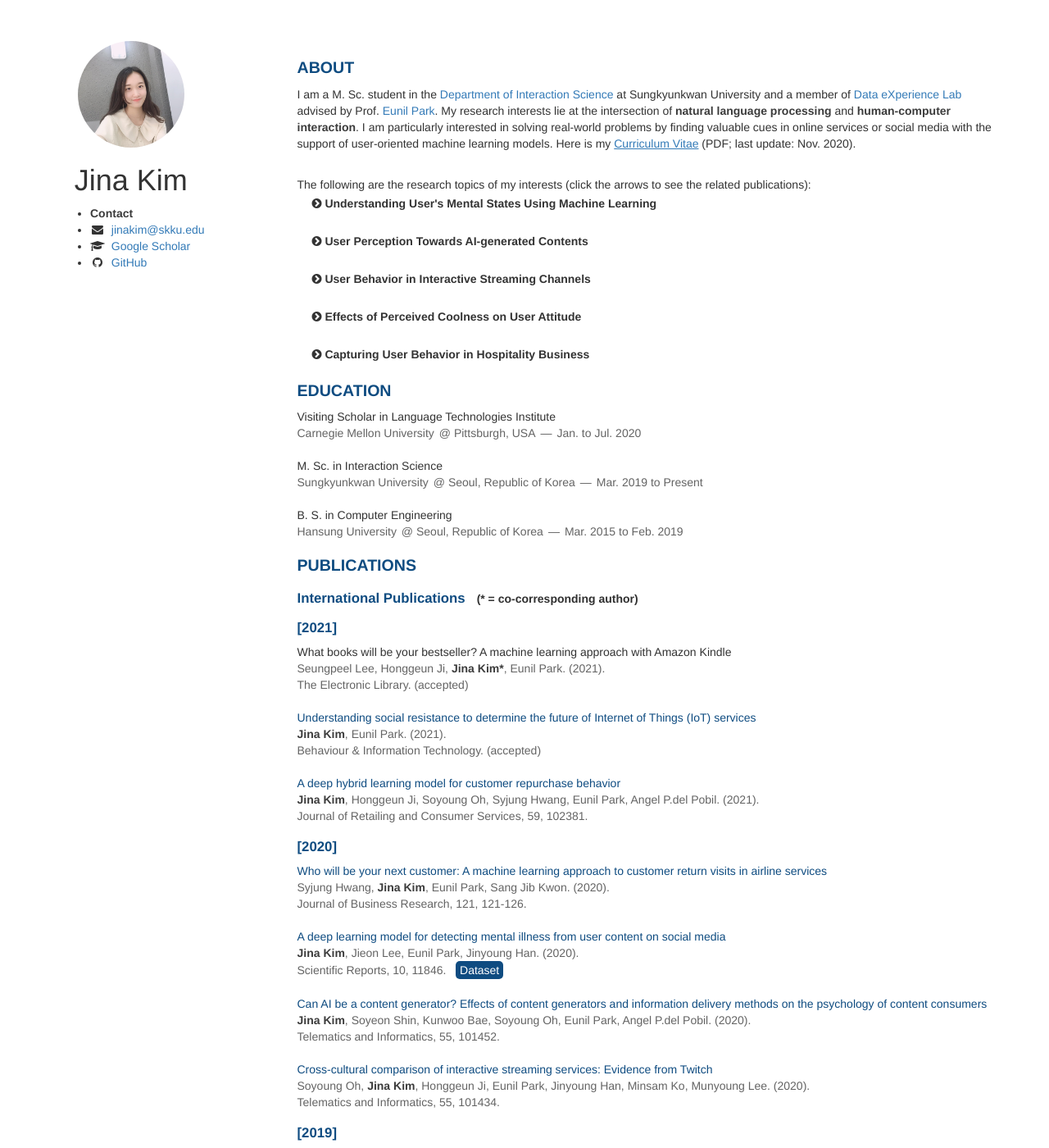
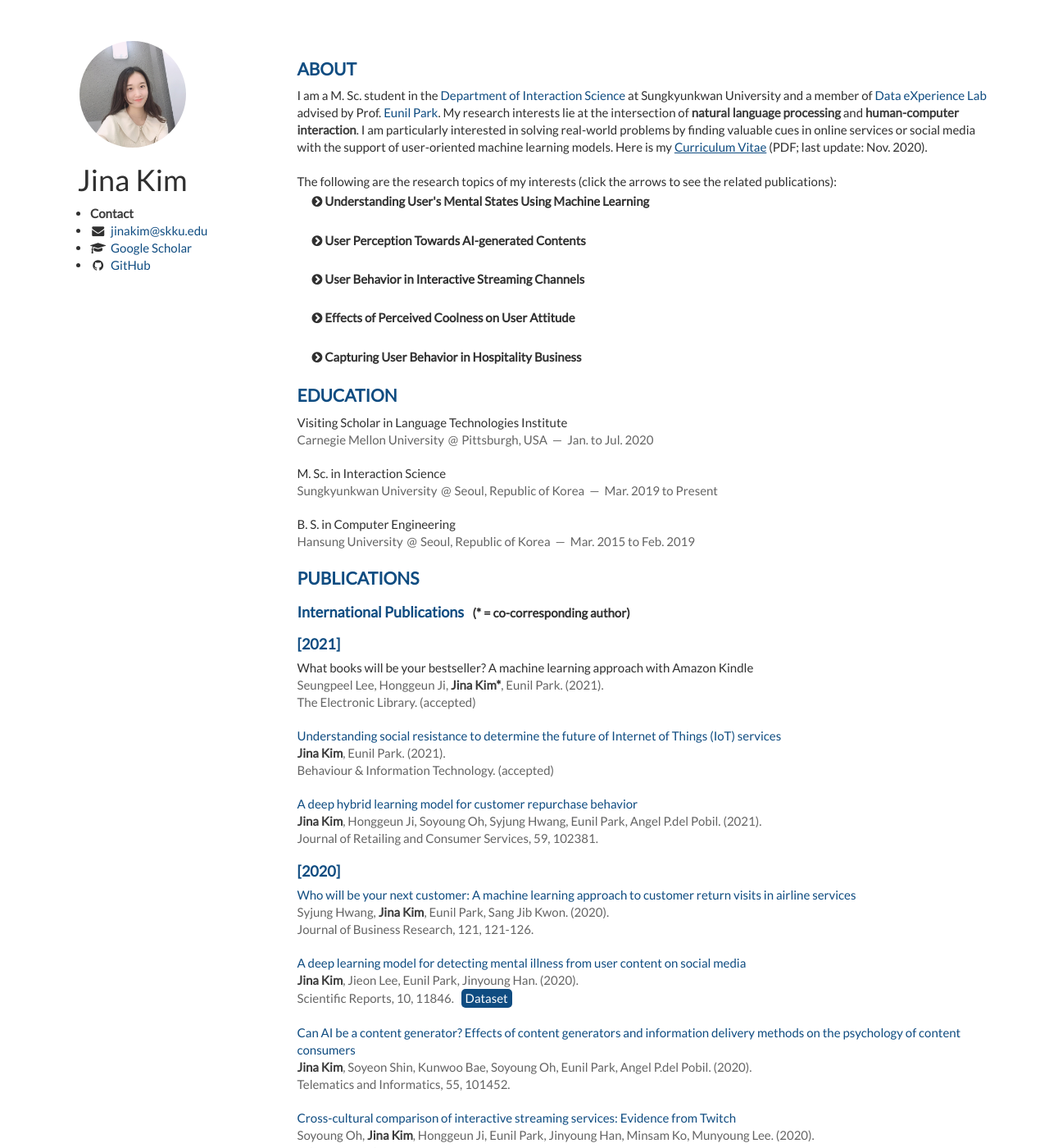
Before and after one commit to Jina-Kim/Jina-Kim.github.io, a Jekyll site: the page built from index.html, in a window 1280 px wide and 1400 px high. Shown: the whole window at 82% size. Built offline with Jekyll 4.4.1, drawn with Linux system fonts in a browser that asks for light colours; nearby versions of some CDN libraries; the list of posts is cut into pages by our own code.

Commit message:
Update css

```diff
--- a/_layouts/layout.html
+++ b/_layouts/layout.html
@@ -9,8 +9,9 @@
     <meta name="viewport" content="width=device-width, initial-scale=1, maximum-scale=1">
 
     <link href="https://fonts.googleapis.com/css?family=Lato|Open+Sans|Source+Sans+Pro&display=swap" rel="stylesheet">
+    <link rel="stylesheet" href="{{ site.website_full }}static/css/bootstrap.min.css">
     <link rel="stylesheet" href="{{ site.website_full }}static/css/layout.css">
-    <link rel="stylesheet" href="{{ site.website_full }}static/css/bootstrap.min.css">
+    <link rel="stylesheet" href="{{ site.website_full }}static/css/main.css">
     <link rel="stylesheet" href="//maxcdn.bootstrapcdn.com/font-awesome/4.4.0/css/font-awesome.min.css">
 
     <!--[if lt IE 9]>
--- a/_layouts/projects.html
+++ b/_layouts/projects.html
@@ -9,9 +9,9 @@
     <meta name="viewport" content="width=device-width, initial-scale=1, maximum-scale=1">
 
     <link href="https://fonts.googleapis.com/css?family=Lato|Open+Sans|Source+Sans+Pro&display=swap" rel="stylesheet">
-    <link rel="stylesheet" href="{{ site.website_full }}static/css/base.css">
-    <link rel="stylesheet" href="{{ site.website_full }}static/css/skeleton.css">
+    <link rel="stylesheet" href="{{ site.website_full }}static/css/bootstrap.min.css">
     <link rel="stylesheet" href="{{ site.website_full }}static/css/layout.css">
+    <link rel="stylesheet" href="{{ site.website_full }}static/css/main.css">
     <link rel="stylesheet" href="//maxcdn.bootstrapcdn.com/font-awesome/4.4.0/css/font-awesome.min.css">
 
     <!--[if lt IE 9]>
--- /dev/null
+++ b/static/css/main.css
@@ -0,0 +1,235 @@
+body {
+    font-family: "Lato", "Open Sans", sans-serif;
+    font-size: 15px;
+    line-height: 21px;
+    color: rgb(48, 48, 48);
+}
+
+.container {
+    margin-top: 50px;
+}
+
+.me {
+    width: 130px;
+    height: 130px;
+    border-radius: 70px;
+    -webkit-border-radius: 70px;
+    -moz-border-radius: 70px;
+    display: block;
+    margin-bottom: 20px;
+    margin-left: auto;
+    margin-right: auto;
+}
+
+.author_img {
+    display: inline-block;
+    width: 100px;
+    height: 100px;
+    overflow: hidden;
+    border-radius: 50px;
+    -webkit-border-radius: 50px;
+    -moz-border-radius: 50px;
+    margin-bottom: 10px;
+}
+
+.project_image {
+    float: left;
+    width: 250px;
+    height: auto;
+    padding-top: 15px;
+    padding-right: 15px;
+}
+
+/* button */
+.btn_dataset {
+    background-color: #0F4C81;
+    color: white;
+    border-radius: 5px;
+    padding: 1px 5px;
+    text-align: center;
+    text-decoration: none;
+    display: inline-block;
+    transition-duration: 0.4s;
+    cursor: pointer;
+}
+
+.btn_dataset:hover {
+  background-color: #0F4C81;
+  color: #F58282;
+}
+
+/* a tag */
+a, .paper_link {
+    color: #0F4C81;
+    text-decoration: none;
+}
+
+a:visited {
+    text-decoration: none;
+}
+
+a:hover, a:focus, .current {
+    color: #F58282;
+}
+
+header > h1 {
+    color: rgb(60, 60, 60);
+    line-height: 100%;
+    font-size: 250%;
+    margin-bottom: 20px;
+    font-weight: 900;
+}
+
+.container > header p, .container > header address {
+    margin-bottom: 20px;
+}
+
+.container > header p:last-child {
+    margin-bottom: 20px;
+}
+
+section {
+    margin-bottom: 20px;
+}
+
+section > h1 {
+    font-size: 140%;
+    line-height: 120%;
+    text-transform: uppercase;
+    color: #0F4C81;
+    font-weight: 900;
+}
+
+section > h2 {
+    font-size: 120%;
+    line-height: 100%;
+    /* text-transform: uppercase; */
+    color: #0F4C81;
+    font-weight: 900;
+}
+
+article {
+    margin-bottom: 20px;
+}
+
+article > header > h1 {
+    font-size: 112%;
+    font-weight: bold;
+    line-height: 150%;
+    margin-bottom: 0;
+    color: inherit;
+}
+
+article > header > span + span {
+    margin-left: 2px;
+}
+
+article > header > span + span::before {
+    content: '@';
+    margin-right: 4px;
+}
+
+article > header > span {
+    color: rgb(100,100,100);
+    font-size: 100%;
+}
+
+article > header > span a {
+    color: inherit;
+}
+
+article > header address {
+    display: inline;
+}
+
+article > header address + time {
+    margin-left: 6px;
+}
+
+article > header address + time::before {
+    content: '—';
+    margin-right: 6px;
+}
+
+em {
+    font-style: normal;
+    font-weight: bold;
+    color: rgb(60, 60, 60);
+    /*margin-right: 6px;*/
+}
+
+i {
+  font-style: italic;
+}
+
+.paper_title{
+    font-size: 230%;
+    font-weight: bold;
+    text-align: center;
+    text-transform: none;
+}
+
+.bibtex{
+  display: block;
+  padding: 9.5px;
+  margin: 0 0 10px;
+  font-size: 13px;
+  line-height: 1.42857143;
+  color: #333;
+  word-break: break-all;
+  background-color: #f5f5f5;
+  border: 1px solid #ccc;
+  border-radius: 4px;
+}
+
+.author{
+  width: 180px;
+  display: inline-block;
+}
+
+.authors{
+  text-align: center;
+  margin-top: 10px;
+  margin-bottom: 10px;
+}
+
+.affiliations{
+  text-align: center;
+  margin-bottom: 30px;
+}
+
+section > div > h1, section > div > div > h1 {
+    font-size: 140%;
+    line-height: 120%;
+    text-transform: uppercase;
+    color: #0F4C81;
+    font-weight: 900;
+}
+
+/* drag */
+::-moz-selection {
+   background: #8fc2f0;
+   color: #fff;
+}
+::selection {
+   background: #8fc2f0;
+   color: #fff;
+}
+
+/* main layout */
+@media (min-width: 1200px) {
+  .fixed-condition {
+    position: fixed;
+    max-width: 255px;
+  }
+}
+@media (max-width: 768px) {
+  div.col-lg-3 {
+    margin-top: 30px;
+  }
+}
+
+footer p {
+    margin-bottom: 10px;
+    font-size: 10pt;
+}
```
Also changed, not shown: static/css/skeleton.css (deleted, +0 -242 lines).
